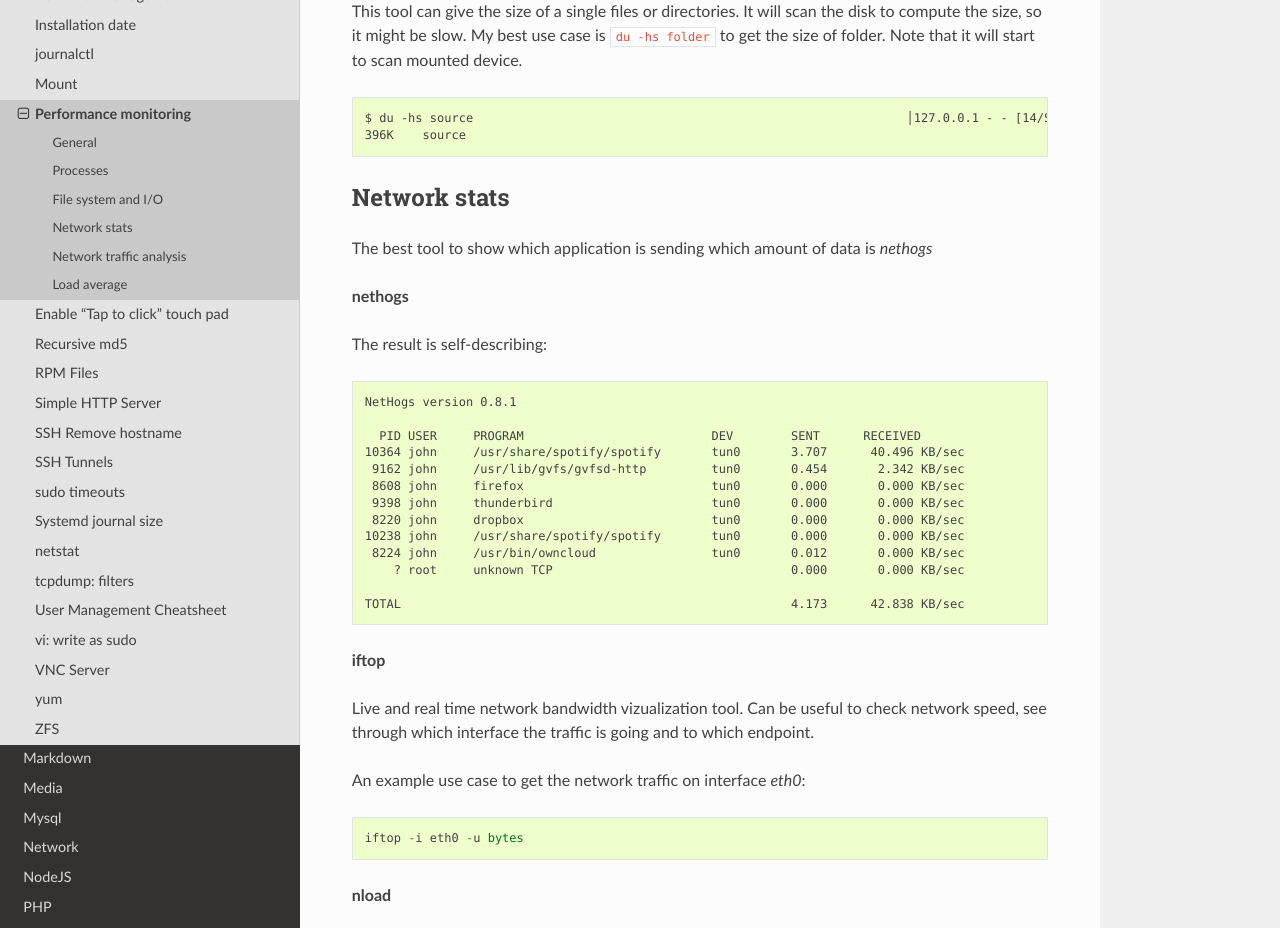
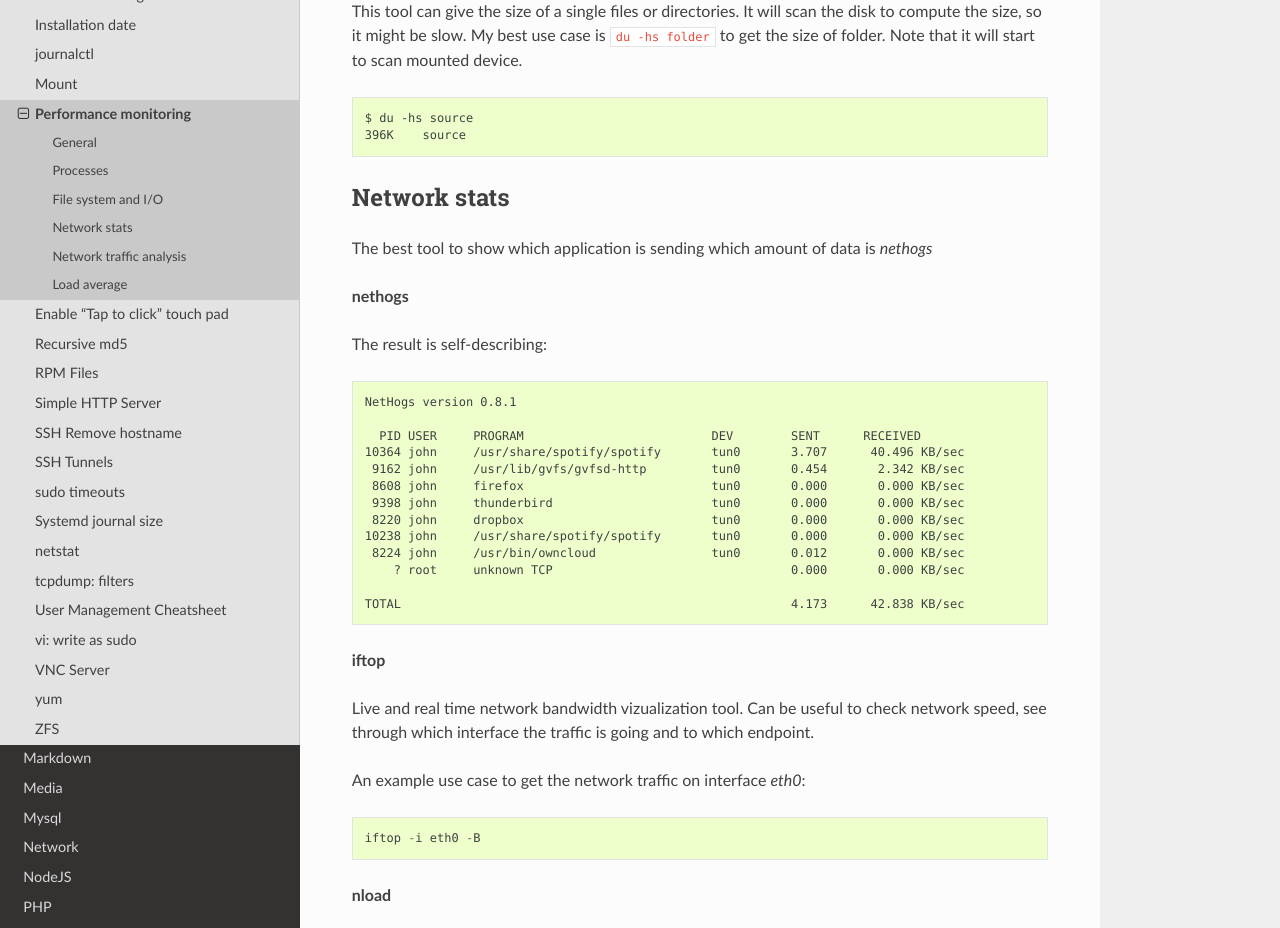
Before and after one commit to papaux/til, a Sphinx documentation site: the page built from source/linux/performance-monitoring.rst, in a window 1280 px wide and 1400 px high, scrolled down 3975 px. Shown: the part 149-1077 px from the top of the window. Built offline with Sphinx 7.4.7 and the Read the Docs theme 2.0.0, drawn with Linux system fonts in a browser that asks for light colours; pages that are not in the unit, such as notebooks, are missing from menus.

Commit message:
add to index

```diff
--- a/source/linux/performance-monitoring.rst
+++ b/source/linux/performance-monitoring.rst
@@ -181,7 +181,7 @@ This tool can give the size of a single files or directories. It will scan the d
 
 ::
 
-  $ du -hs source                                                            │127.0.0.1 - - [14/Sep/2018 19:34:54] "GE
+  $ du -hs source
   396K    source
 
 Network stats
@@ -216,7 +216,7 @@ Live and real time network bandwidth vizualization tool. Can be useful to check
 
 An example use case to get the network traffic on interface `eth0`::
 
-  iftop -i eth0 -u bytes
+  iftop -i eth0 -B
 
 **nload**
 
--- a/source/markdown/_.rst
+++ b/source/markdown/_.rst
@@ -5,4 +5,5 @@ Markdown
    :maxdepth: 1
 
    convert.rst
+   formatting.rst
    local-http-server.rst
```
